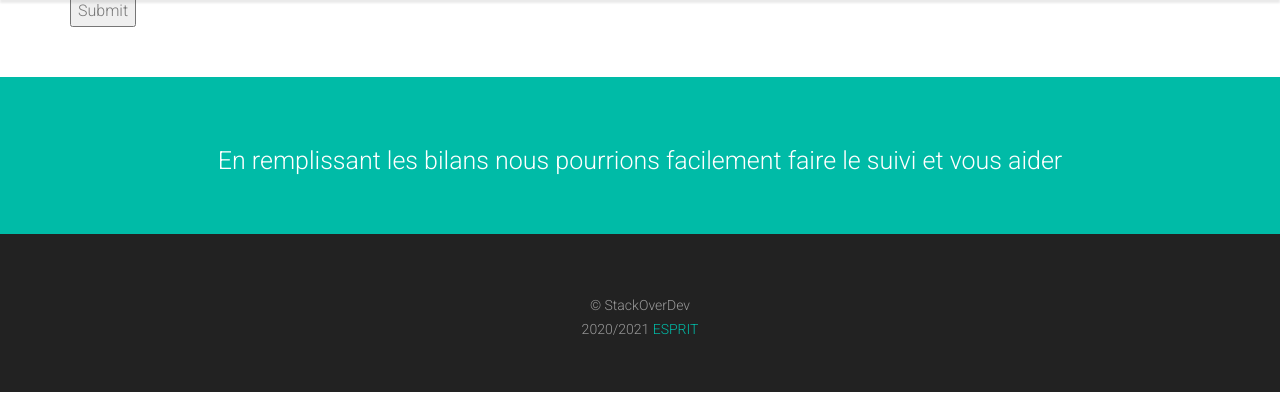
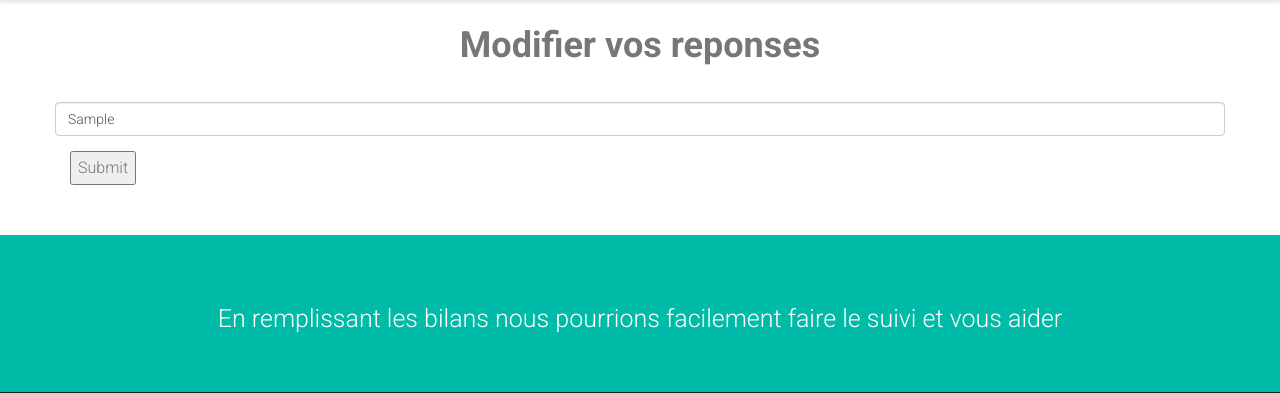
Before and after one commit to islemoueslati/PROJETWEB, a Symfony app: template templates/debutstage/updateanswers.html.twig in a window 1280 px wide. Shown: the part 76-469 px from the top of the page. Run offline with Twig, Linux system fonts and the light colour scheme; the template is opened without the code that fills it: most values are stand-ins (such as "Sample title", 1, 10 or a date in 2020); some libraries are stand-ins or nearby versions.

Commit message:
modification des reponses

```diff
--- a/templates/debutstage/index.html.twig
+++ b/templates/debutstage/index.html.twig
@@ -51,7 +51,7 @@
                 <div class="col-md-4 editContent">
                     <div class="col">
                         <span class="numberstep"><i class="fa fa-pencil"></i></span>
-                        <h3 class="numbertext"><a href="#"> Modifier</a></h3>
+                        <h3 class="numbertext"><a href="{{ path('modifier_debut') }}"> Modifier</a></h3>
                         <p>Vous pouvez modifier vos reponses !</p>
                     </div>
                 </div>
--- a/templates/debutstage/updateanswers.html.twig
+++ b/templates/debutstage/updateanswers.html.twig
@@ -3,19 +3,24 @@
 {% block title %}New Reponses{% endblock %}
 
 {% block body %}
+
+    <br><br>
+    <br>
     <div class="container">
-        <h1>Create new Reponses</h1>
-        <form name="reponses" method="post" action={{ "/reponses/new" }}>
-            {% for question in questions %}
-                {% for reponse in reponses %}
-                    {% if question.IndexPeriode==0 or question.IndexPeriode==1 %}
-                        <div class="form-group row">
-                            <label>{{ question.quest }}</label>
-                            <input type="text" class="form-control" name={{ question.id }} value={{ reponse.rep }}>
-                        </div>
-                    {% endif %}
-                {% endfor %}
+        <h1 class="text-center">Modifier vos reponses</h1>
+
+        <form name="reponses" method="post">
+
+            {% for reponse in reponses %}
+
+                {% if reponse.getQuestionDesReponses().IndexPeriode==0 or reponse.getQuestionDesReponses().IndexPeriode==1 %}
+                    <div class="form-group row">
+                        <label>{{ reponse.getQuestionDesReponses().quest }}</label>
+                        <input type="text" class="form-control" name={{ reponse.id }} value={{ reponse.rep }}>
+                    </div>
+                {% endif %}
             {% endfor %}
+
             <div>
                 <button type="submit">Submit</button>
             </div>
```
Also changed, not shown: src/Controller/DebutstageController.php (+13 -12 lines).
